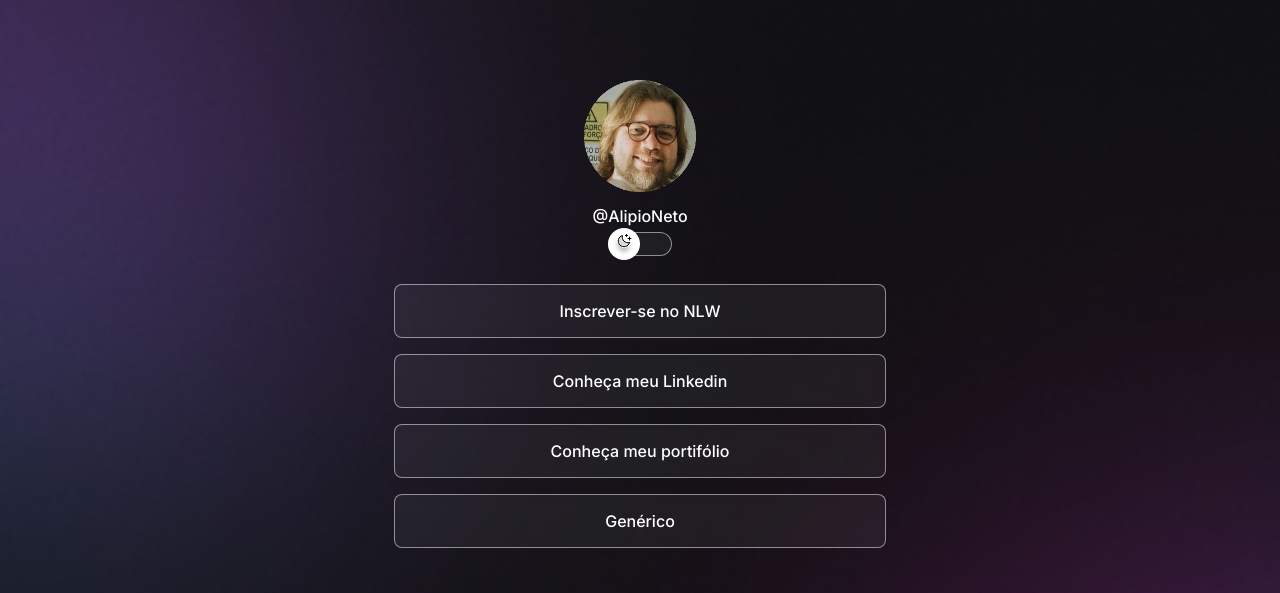
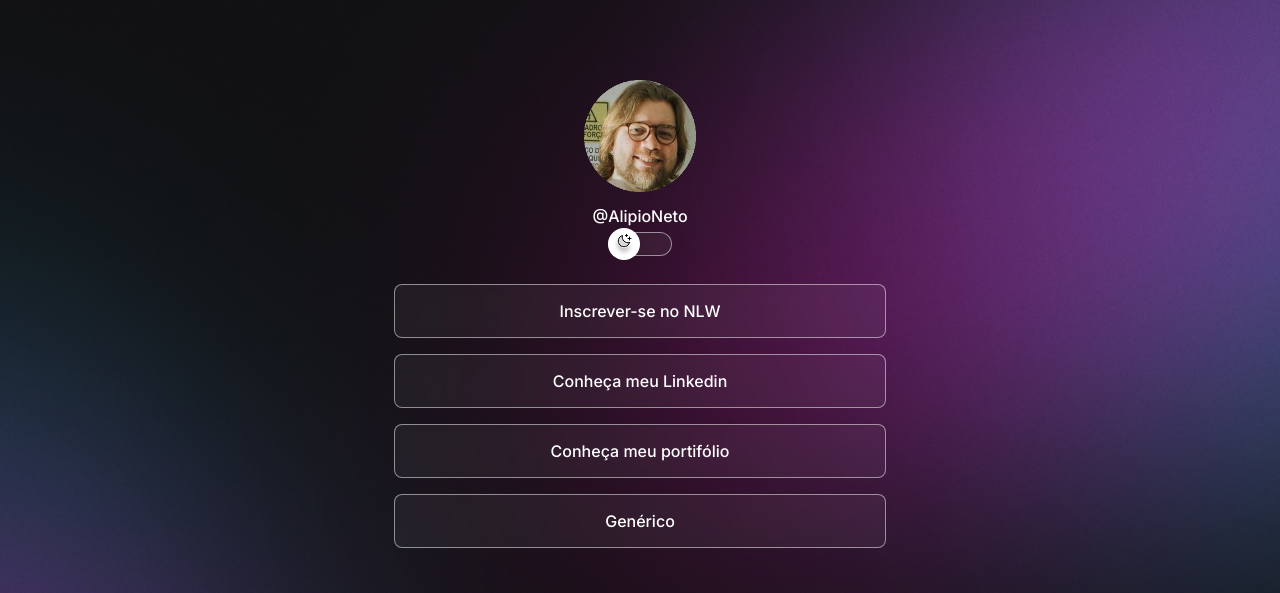
Before and after one commit to AlipioNeto97/Discover, a plain HTML site: page index.html in a window 1280 px wide. Shown: the top 593 px of the page. Drawn offline with nearby package versions, Linux system fonts and the light colour scheme.

Commit message:
change background based on media queries

```diff
--- a/style.css
+++ b/style.css
@@ -26,6 +26,7 @@
 
 body {
   background: var(--bg-url) no-repeat top center/cover;
+  height: 100vh;
 }
 
 body * {
@@ -145,3 +146,14 @@ footer{
   text-align: center;
   font-size: 14px;
 }
+
+/* media queries */
+@media (min-width: 700px){
+  :root{
+    --bg-url: url(./assets/bg-desktop.jpg);
+  }
+
+  .light{
+    --bg-url: url(./assets/bg-desktop-light.pg);
+  }
+}
```
